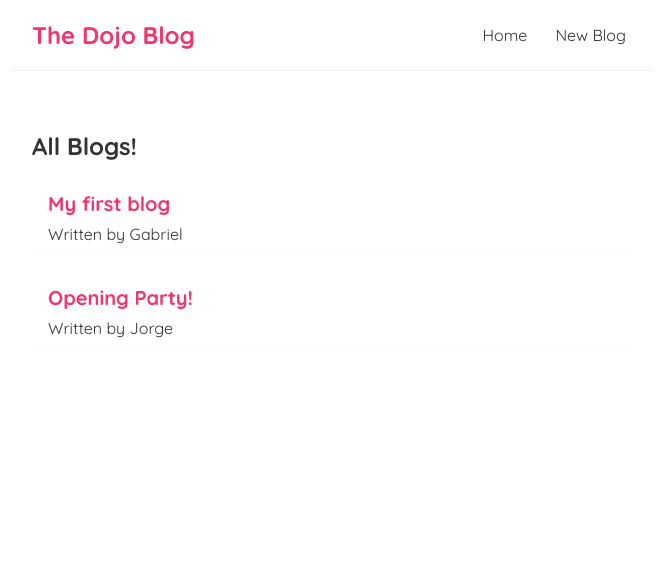
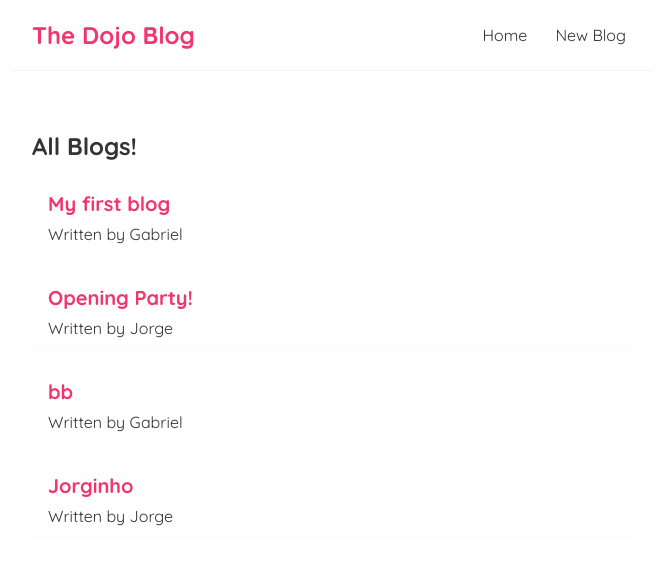
Before and after one commit to GabrielRagonha/ReactNinjaBlog, a React (Create React App) app: page / in a window 1280 px wide. Shown: the top 564 px of the page, without its empty margins (308-964 px from the left). Built offline with nearby package versions, Linux system fonts and the light colour scheme; data requests are answered from the project's data file.

Commit message:
Lesson 29: Making a POST Request

```diff
--- a/data/db.json
+++ b/data/db.json
@@ -11,6 +11,18 @@
       "body": "lorem ipsum dolor sit amet, consectetur adipiscing elit",
       "author": "Jorge",
       "id": 2
+    },
+    {
+      "title": "bb",
+      "body": "aa",
+      "author": "Gabriel",
+      "id": 3
+    },
+    {
+      "title": "Jorginho",
+      "body": "blogs",
+      "author": "Jorge",
+      "id": 4
     }
   ]
 }
--- a/src/Create.js
+++ b/src/Create.js
@@ -4,12 +4,22 @@ const Create = () => {
   const [title, setTitle] = useState('');
   const [body, setBody] = useState('');
   const [author, setAuthor] = useState('Gabriel');
+  const [isPending, setIsPending] = useState(false);
 
   const handleSubmit = (e) => {
     e.preventDefault();
     const blog = { title, body, author };
 
-    console.log(blog);
+    setIsPending(true);
+
+   fetch('http://localhost:8000/blogs', {
+     method: 'POST',
+     headers: { "Content-Type": "application/json" },
+     body: JSON.stringify(blog)
+   }).then(() => {
+     console.log('New blog added');
+     setIsPending(false);
+   })
   }
 
   return (
@@ -37,10 +47,8 @@ const Create = () => {
           <option value="Gabriel">Gabriel</option>
           <option value="Jorge">Jorge</option>
         </select>
-        <button>Add Blog</button>
-        <p>{ title }</p>
-        <p>{ body }</p>
-        <p>{ author }</p>
+        { !isPending && <button>Add Blog</button> }
+        { isPending && <button disabled>Adding blog...</button> }
       </form>
     </div>
   );
```
